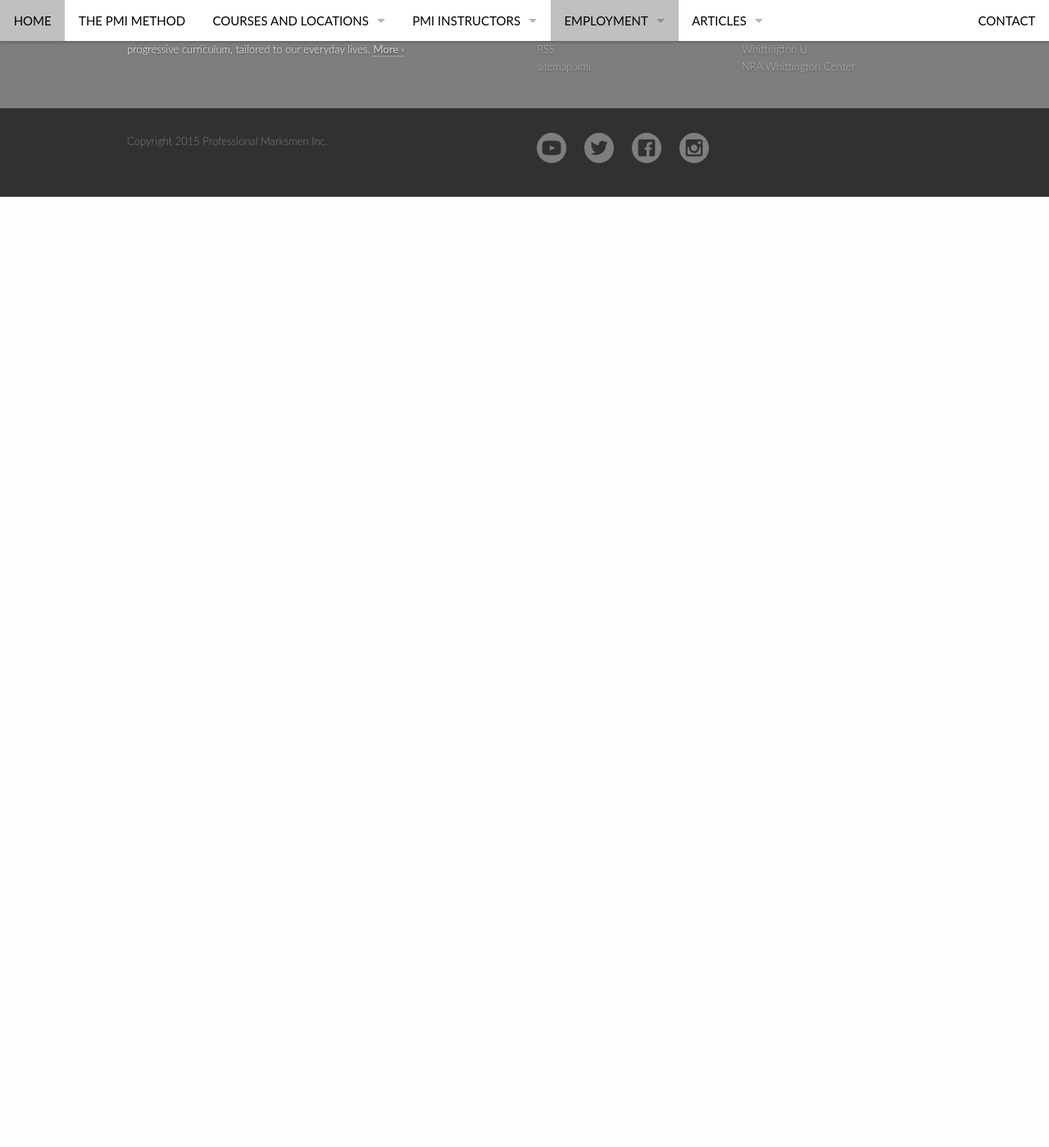
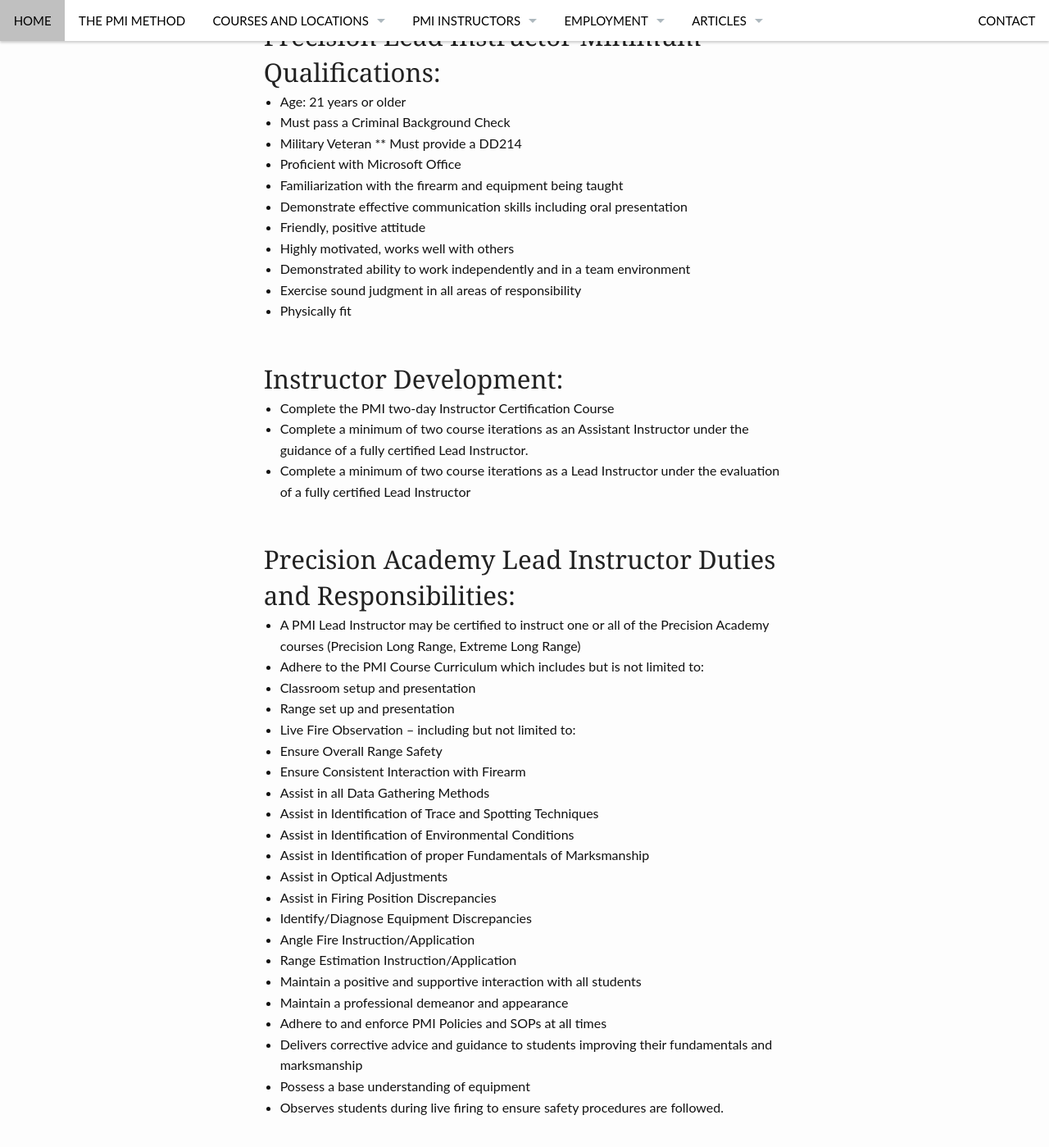
Before and after one commit to JonWeilerPMI/pmisite, a Jekyll site: the page built from pages/precision_lead.md, in a window 1280 px wide and 1400 px high, scrolled down 813 px. Shown: the whole window at 82% size. Built offline with Jekyll 4.4.1, drawn with Linux system fonts in a browser that asks for light colours; before the commit the page ends 1053 px from its top, so only the background shows below that; some of the changed text lies outside the part shown.

Commit message:
precision lead

```diff
--- a/pages/precision_lead.md
+++ b/pages/precision_lead.md
@@ -1,10 +1,63 @@
 ---
 layout: page
-title: "PMI Precision Lead Instructor"
-subheadline: "Meet the PMI Lead Instructors"
+title: "Precision Lead Instructor"
+subheadline: "Employment Opportunities with Professional Marksmen Inc."
 show_meta: false
-teaser: "Jon Weiler is a former U.S. Army Sniper over ten years active experience working with precision long range cartridges ... "
-permalink: "/employment/"
+teaser: "Work with the Best!"
+permalink: "/precision_lead/"
 header:
     image_fullwidth: "header_drop.jpg"
 ---
+
+### Job Title:  Precision Academy Lead Instructor
+
+## Precision Academy Lead Instructor Purpose:
+
+Provide instruction of the official PMI Precision Academy Course Curriculum at the NRA Whittington Center and other select locations.  The Precision Academy Lead Instructor Position is a part-time position, on a course by course basis.
+
+
+## Precision Lead Instructor Minimum Qualifications:
+
+* Age: 21 years or older
+* Must pass a Criminal Background Check
+* Military Veteran
+   ** Must provide a DD214
+* Proficient with Microsoft Office
+* Familiarization with the firearm and equipment being taught
+* Demonstrate effective communication skills including oral presentation
+* Friendly, positive attitude
+* Highly motivated, works well with others
+* Demonstrated ability to work independently and in a team environment
+* Exercise sound judgment in all areas of responsibility
+* Physically fit
+
+## Instructor Development:
+
+* Complete the PMI two-day Instructor Certification Course
+* Complete a minimum of two course iterations as an Assistant Instructor under the guidance of a fully certified Lead Instructor.
+* Complete a minimum of two course iterations as a Lead Instructor under the evaluation of a fully certified Lead Instructor
+
+## Precision Academy Lead Instructor Duties and Responsibilities:
+
+* A PMI Lead Instructor may be certified to instruct one or all of the Precision Academy courses (Precision Long Range, Extreme Long Range)
+* Adhere to the PMI Course Curriculum which includes but is not limited to:
+* Classroom setup and presentation
+* Range set up and presentation
+* Live Fire Observation – including but not limited to:
+* Ensure Overall Range Safety
+* Ensure Consistent Interaction with Firearm
+* Assist in all Data Gathering Methods
+* Assist in Identification of Trace and Spotting Techniques
+* Assist in Identification of Environmental Conditions
+* Assist in Identification of proper Fundamentals of Marksmanship
+* Assist in Optical Adjustments
+* Assist in Firing Position Discrepancies
+* Identify/Diagnose Equipment Discrepancies
+* Angle Fire Instruction/Application
+* Range Estimation Instruction/Application
+* Maintain a positive and supportive interaction with all students
+* Maintain a professional demeanor and appearance
+* Adhere to and enforce PMI Policies and SOPs at all times
+* Delivers corrective advice and guidance to students improving their fundamentals and marksmanship
+* Possess a base understanding of equipment
+* Observes students during live firing to ensure safety procedures are followed.
```
